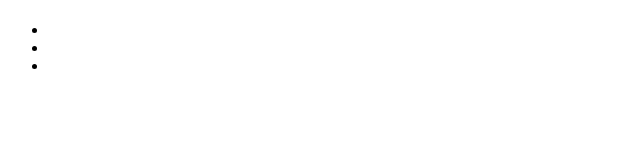
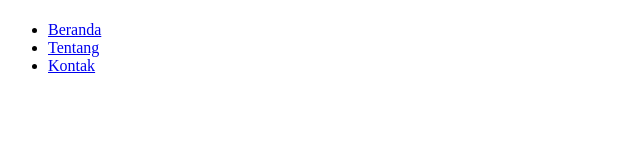
Before and after one commit to gissa-dstyp/2511530004-pwd-tibly, a plain HTML site: page pertemuan-02/index.html in a window 1280 px wide. Shown: the whole page, without its empty margins (0-640 px from the left). Drawn offline with Linux system fonts and the light colour scheme.

Commit message:
emet untuk struktur html5

```diff
--- a/pertemuan-02/index.html
+++ b/pertemuan-02/index.html
@@ -3,16 +3,16 @@
 <head>
     <meta charset="UTF-8">
     <meta name="viewport" content="width=device-width, initial-scale=1.0">
-    <title>Document</title>
+    <title>Judul Halaman</title>
 </head>
 <body>
     <header>
 <h1></h1>
 <nav>
     <ul>
-        <li><a href=""></a></li>
-        <li><a href=""></a></li>
-        <li><a href=""></a></li>
+        <li><a href="#Home">Beranda</a></li>
+        <li><a href="#about">Tentang</a></li>
+        <li><a href="#Contact">Kontak</a></li>
     </ul>
 </nav>
 <nav></nav>
```
Also changed, not shown: 1 other file.
